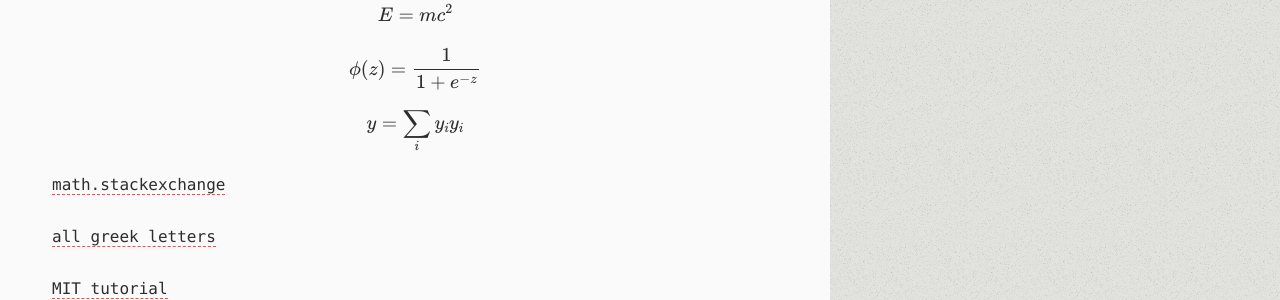
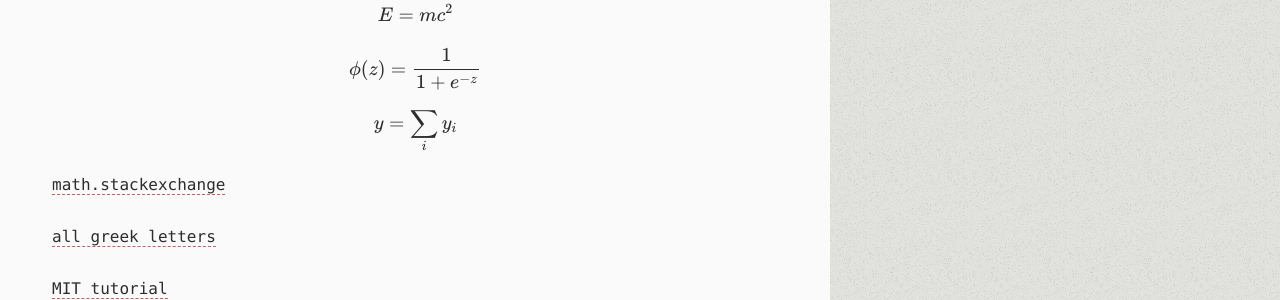
Before and after one commit to BrianPin/brianpin.github.io, a Jekyll site: the page built from _posts/2016-07-15-initial-mathjax-test.markdown, in a window 1280 px wide. Shown: the part 668-968 px from the top of the page. Built offline with Jekyll 4.4.1, drawn with Linux system fonts in a browser that asks for light colours; Markdown is read by kramdown in place of the engine named in the settings; formulas are drawn with MathJax 3; comment, search, counter and statistics services are not loaded.

```diff
--- a/_posts/2016-07-15-initial-mathjax-test.markdown
+++ b/_posts/2016-07-15-initial-mathjax-test.markdown
@@ -17,7 +17,7 @@ $$ \frac{1}{\left(1+\left(\frac{1}{1+\left(\frac{1}{1+2x}\right)}\right)\right)}
 
 $$ \phi(z) = \frac{1}{1+e^{-z}} $$
 
-$$y = \sum_i y_iy_i$$
+$$y = \sum_i y_i$$
 
 
 [math.stackexchange](http://meta.math.stackexchange.com/questions/5020/mathjax-basic-tutorial-and-quick-reference)
```
